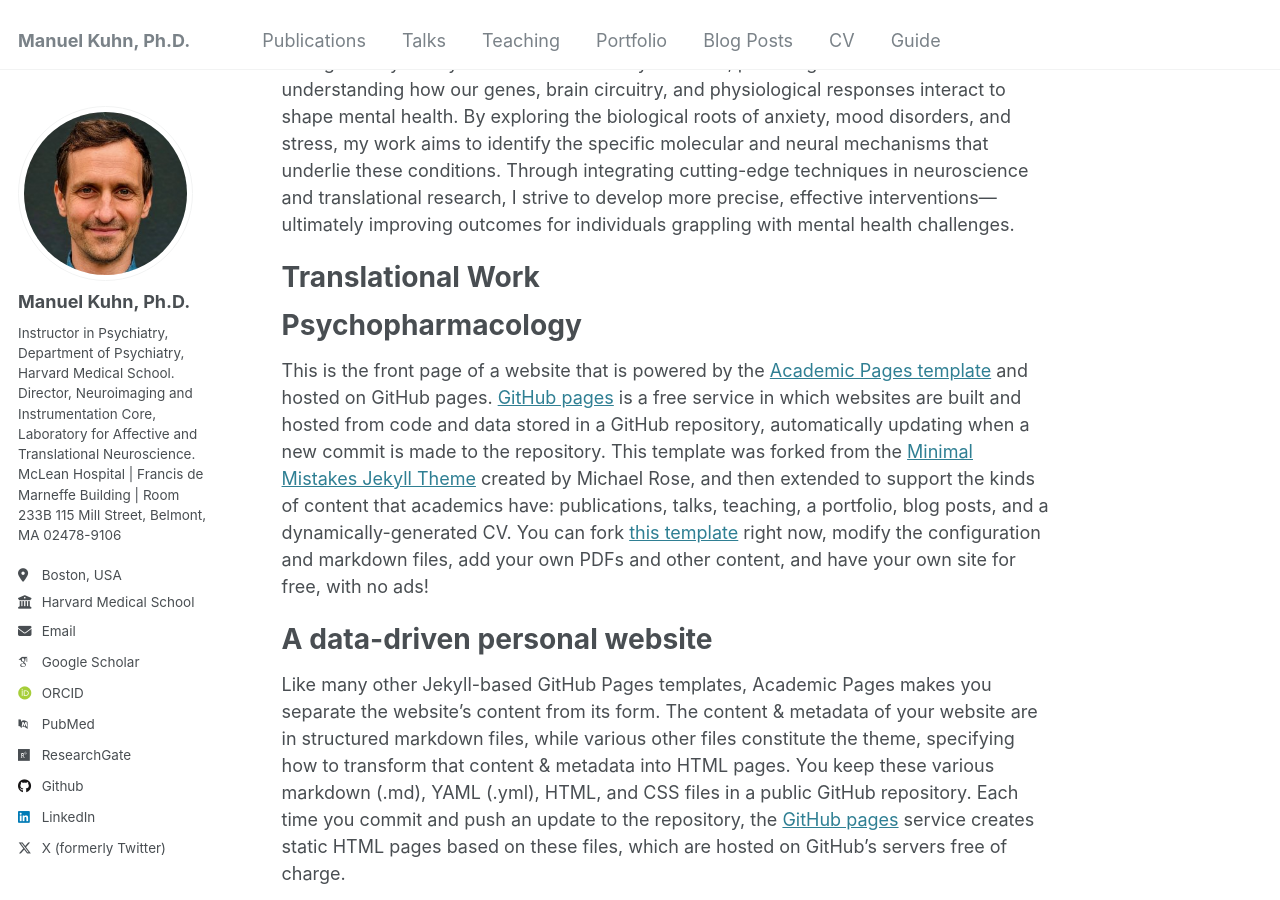
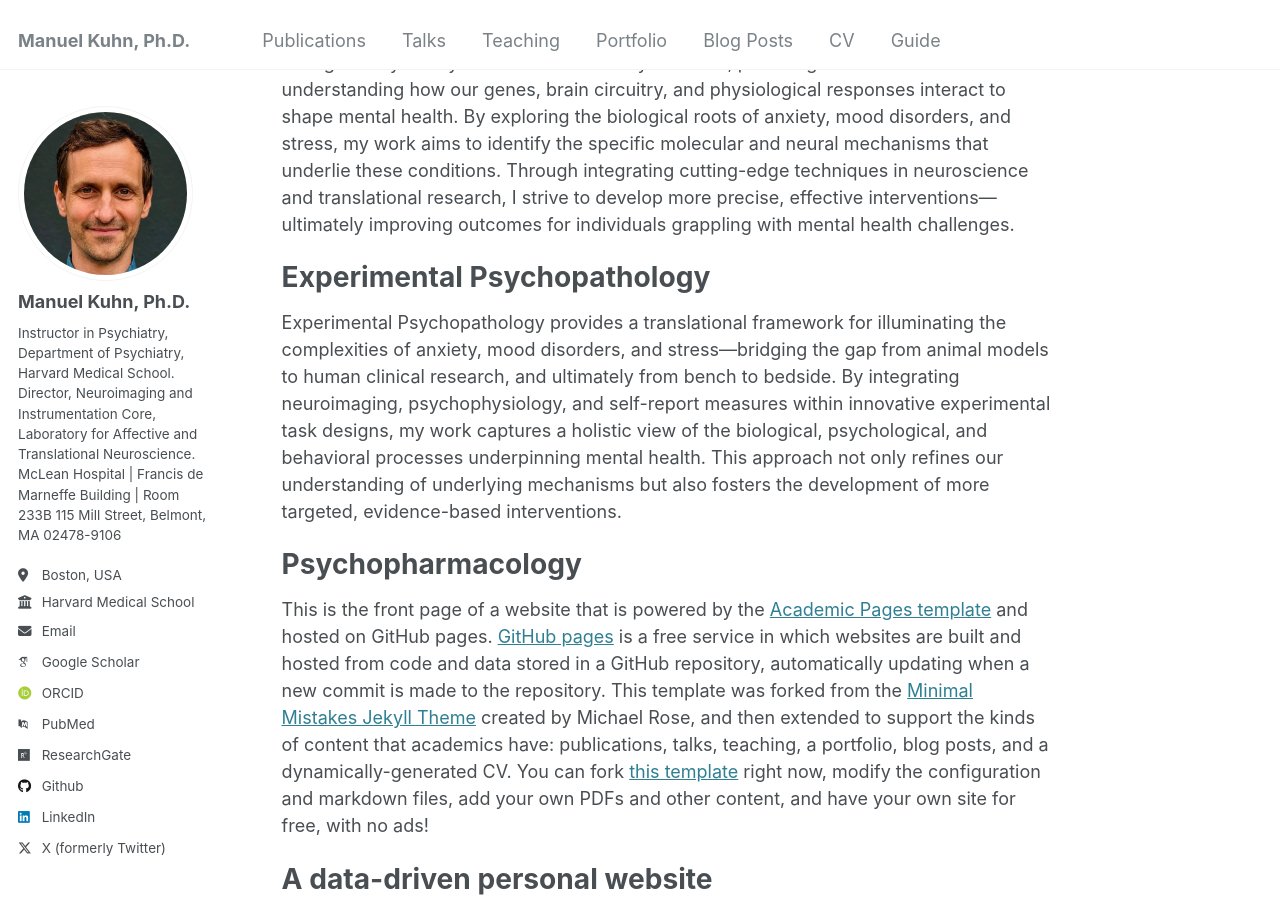
Before and after one commit to kuhnmanu/kuhnmanu.github.io, a Jekyll site: the page built from _pages/about.md, in a window 1280 px wide and 900 px high, scrolled down 729 px. Built offline with Jekyll 4.4.1, drawn with Linux system fonts in a browser that asks for light colours; some web fonts are replaced.

Commit message:
Update about.md

```diff
--- a/_pages/about.md
+++ b/_pages/about.md
@@ -17,8 +17,9 @@ Computational Psychiatry
 ======
 Biological Psychiatry lies at the heart of my research, providing a critical framework for understanding how our genes, brain circuitry, and physiological responses interact to shape mental health. By exploring the biological roots of anxiety, mood disorders, and stress, my work aims to identify the specific molecular and neural mechanisms that underlie these conditions. Through integrating cutting-edge techniques in neuroscience and translational research, I strive to develop more precise, effective interventions—ultimately improving outcomes for individuals grappling with mental health challenges.
 
-Translational Work
+Experimental Psychopathology
 ======
+Experimental Psychopathology provides a translational framework for illuminating the complexities of anxiety, mood disorders, and stress—bridging the gap from animal models to human clinical research, and ultimately from bench to bedside. By integrating neuroimaging, psychophysiology, and self-report measures within innovative experimental task designs, my work captures a holistic view of the biological, psychological, and behavioral processes underpinning mental health. This approach not only refines our understanding of underlying mechanisms but also fosters the development of more targeted, evidence-based interventions.
 
 Psychopharmacology
 ======
```
